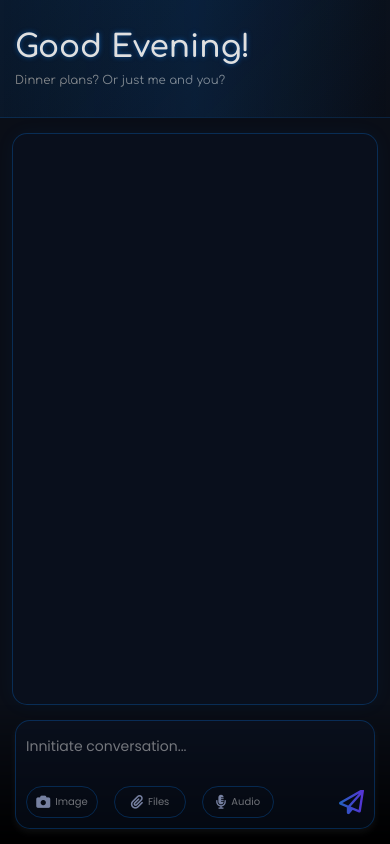
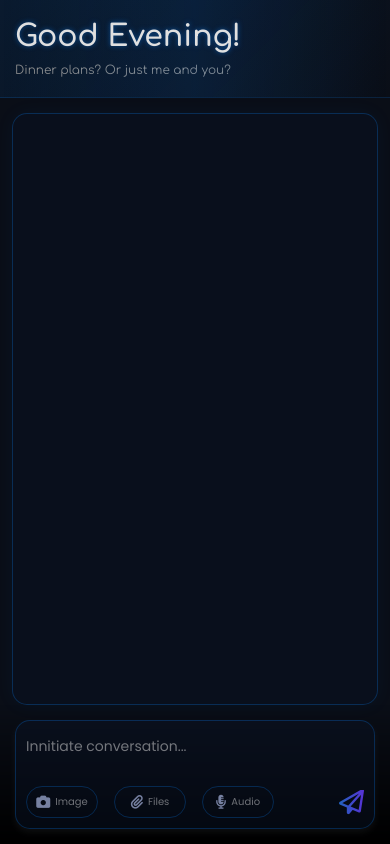
Before and after one commit to lowkeyarhan/ChatBot, a plain HTML site: page jarvis/index.html in a window 390 px wide. Drawn offline with nearby package versions, Linux system fonts and the light colour scheme.

Commit message:
minor bug fixed

```diff
--- a/jarvis/styles/style.css
+++ b/jarvis/styles/style.css
@@ -792,19 +792,19 @@ p code {
   }
 
   .greeting {
-    padding: 30px 20px 30px 15px;
+    padding: 20px 20px 20px 15px;
     overflow: visible;
     margin-bottom: 15px;
   }
 
   .greeting h1 {
-    font-size: 8vw;
+    font-size: 30px;
     margin: 0px 0px 10px 0px;
   }
 
   .greeting p.status-message {
     margin: 0px;
-    font-size: 3vw !important;
+    font-size: 12px !important;
   }
 
   #userchat {
@@ -898,6 +898,7 @@ p code {
     padding: 20px 10px 10px 10px;
     border-radius: 15px;
     margin: 0px auto 0px auto;
+    min-height: initial;
   }
 
   .message.user {
```
